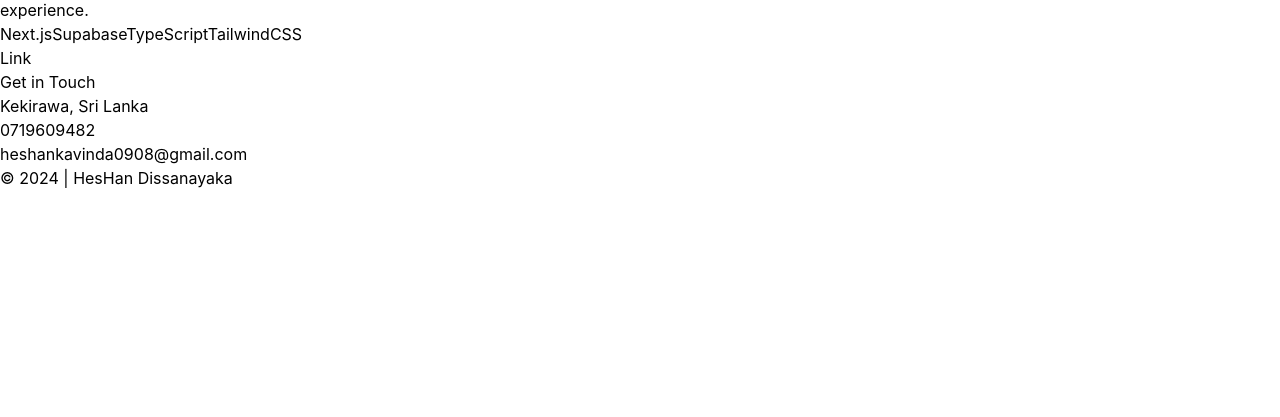
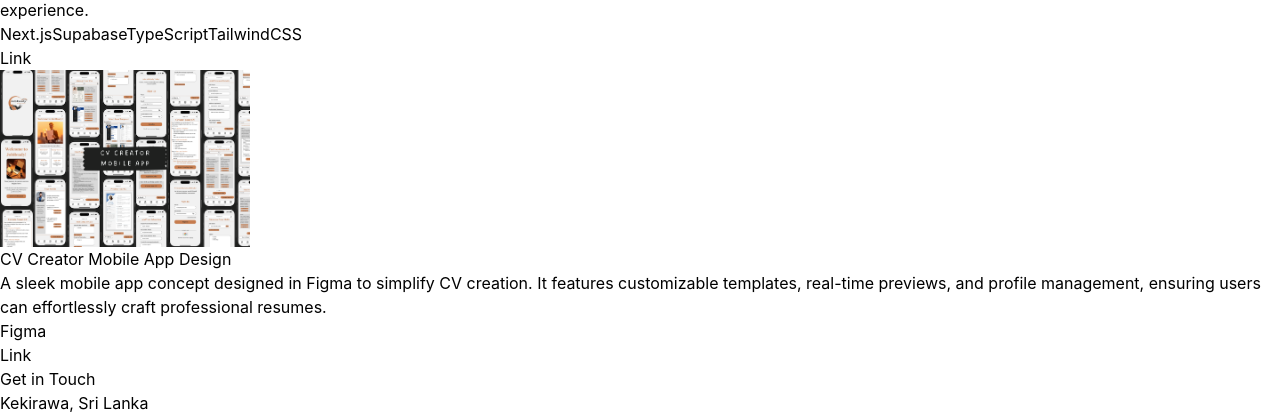
Before and after one commit to HeshanKavin/Portfolio, a React (Vite) app: page / in a window 1280 px wide. Shown: the part 2703-3120 px from the top of the page. Before the commit the page ends 2893 px from the top, so only its background shows below. Built offline with nearby package versions, Linux system fonts and the light colour scheme; a web font is replaced by a local one.

Commit message:
add new project

```diff
--- a/src/constants/index.js
+++ b/src/constants/index.js
@@ -1,6 +1,7 @@
 import project1 from "../assets/projects/project-1.png";
 import project2 from "../assets/projects/project-2.png";
 import project3 from "../assets/projects/project-3.png";
+import project4 from "../assets/projects/project-4.png";
 
 
 export const ABOUT_TEXT = `I am an enthusiastic undergraduate student in Computer Science, with a strong foundation in software engineering and a passion for building innovative solutions. As a Full-Stack Developer, my expertise spans web development and mobile app development, and I am always eager to learn and adapt to new technologies. Beyond my technical skills, I value clear communication, teamwork, leadership, and problem-solving, ensuring that I contribute effectively to any project.`;
@@ -63,6 +64,15 @@ export const PROJECTS = [
         github: "https://github.com/HeshanKavin/Personal_Blog",
         liveDemo: "https://heshan-blog.vercel.app/",
     },
+    {
+        title: "CV Creator Mobile App Design",
+        image: project4,
+        description:
+            "A sleek mobile app concept designed in Figma to simplify CV creation. It features customizable templates, real-time previews, and profile management, ensuring users can effortlessly craft professional resumes.",
+        technologies: ["Figma"],
+        github: "https://github.com/HeshanKavin/CV-Creator-Mobile-App",
+        liveDemo: "",
+    },
 ];
 
 export const CONTACT = {
```
Also changed, not shown: src/assets/projects/project-4.png (added).
